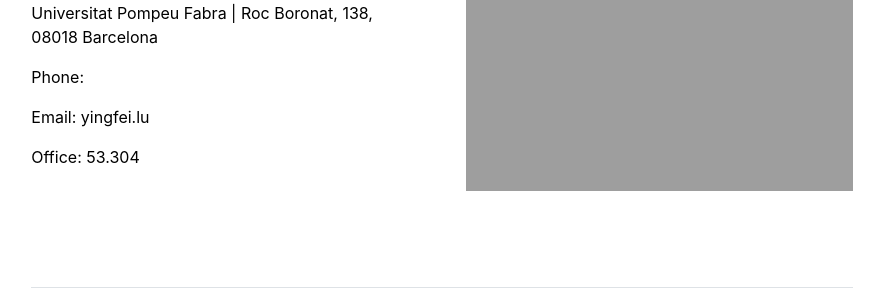
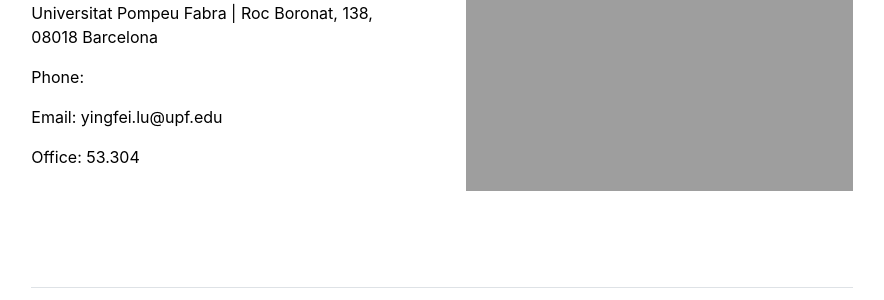
Before and after one commit to YingfeiLu/yingfeilu.github.io, a Jekyll site: the page built from contact.md, in a window 1280 px wide. Shown: the part 371-671 px from the top of the page, without its empty margins (198-1082 px from the left). Built offline with Jekyll 4.4.1, drawn with Linux system fonts in a browser that asks for light colours.

Commit message:
Update settings.yml

```diff
--- a/_data/settings.yml
+++ b/_data/settings.yml
@@ -16,4 +16,4 @@
 - {icon: 'linkedin', link: 'https://www.linkedin.com/in/yingfei-lu-509a1a217/'}
 
 contacts:
-- {name: 'Yingfei Lu', department: ' Department of Translation and Language Sciences', institution: 'Universitat Pompeu Fabra', institution_address: 'Roc Boronat, 138, 08018 Barcelona', email: 'yingfei.lu', office: '53.304', image: 'assets/img/contact.jpg'}
+- {name: 'Yingfei Lu', position: 'Predoctoral researcher', department: ' Department of Translation and Language Sciences', institution: 'Universitat Pompeu Fabra', institution_address: 'Roc Boronat, 138, 08018 Barcelona', email: 'yingfei.lu@upf.edu', office: '53.304', image: 'assets/img/contact.jpg'}
```
